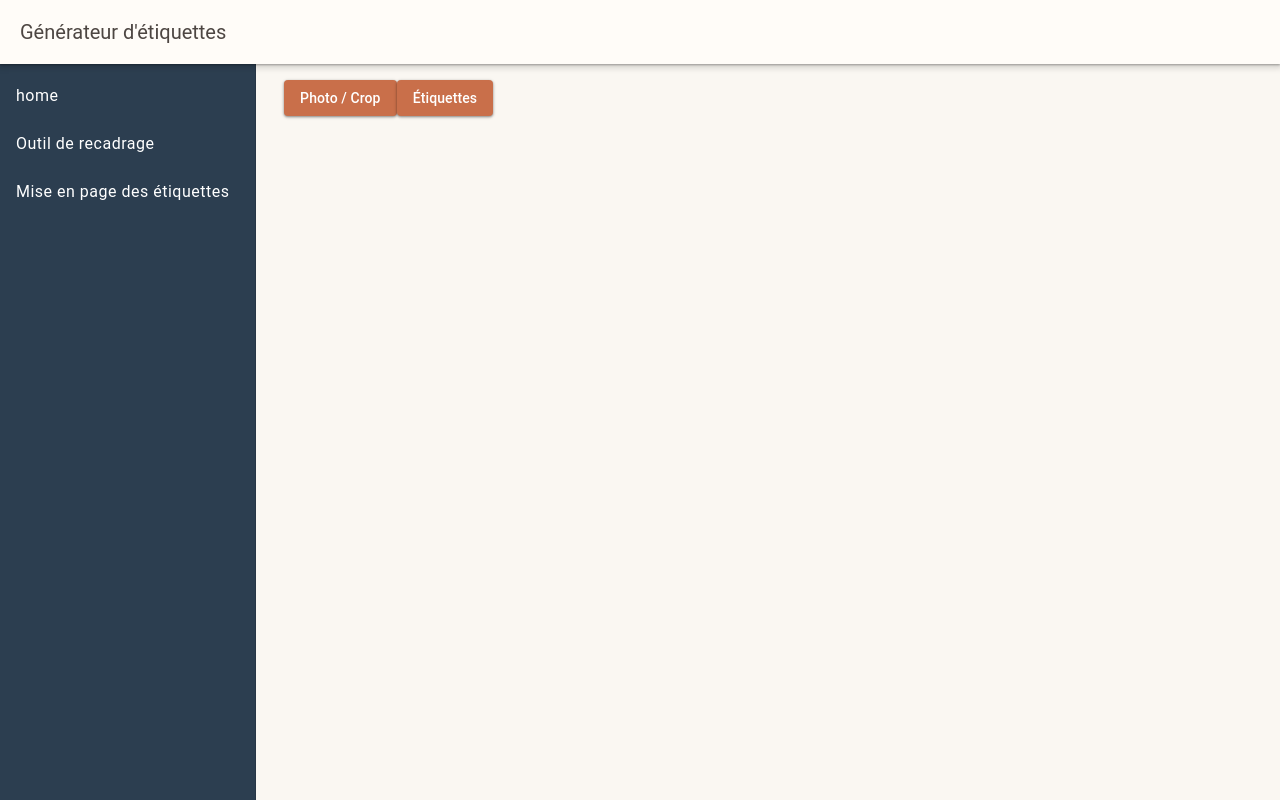
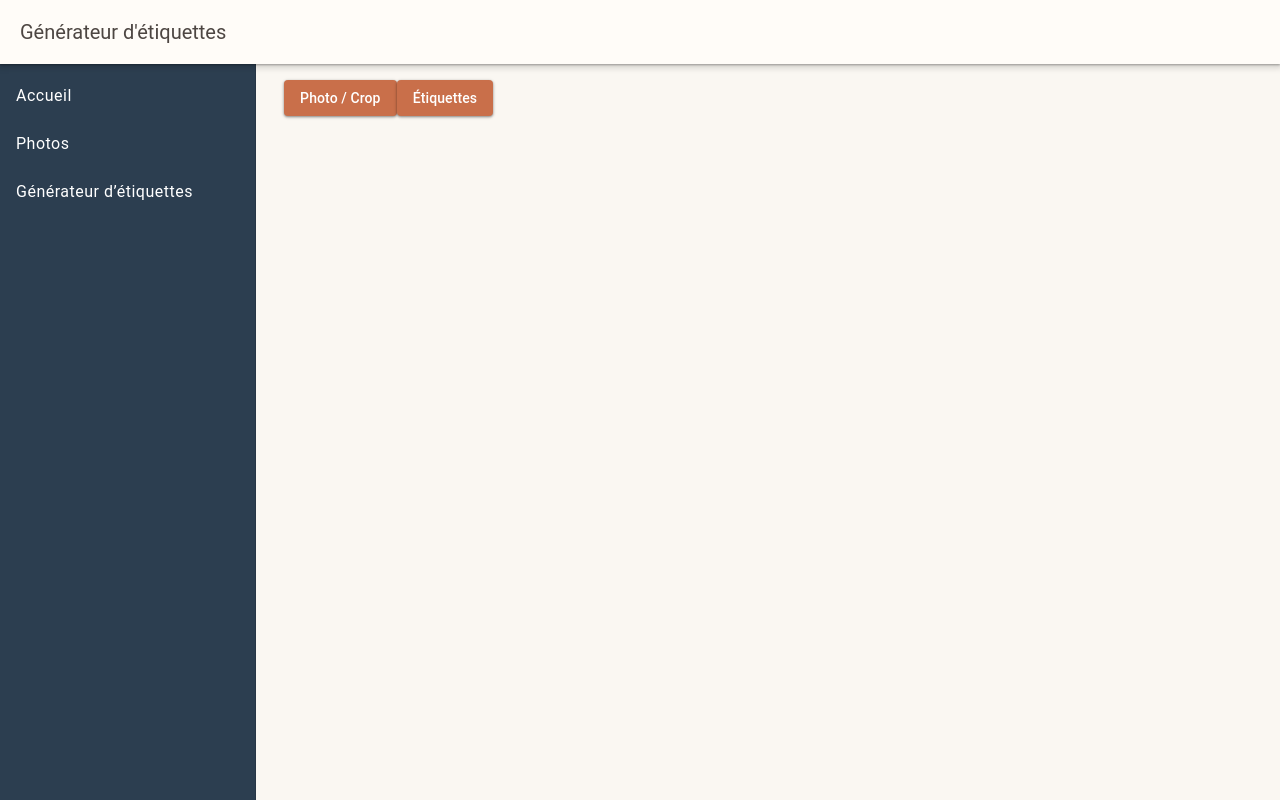
Before and after one commit to sof-git/generateur-etiquettes, a Nuxt app: page / in a window 1280 px wide. Built offline with nearby package versions, Linux system fonts and the light colour scheme.

Commit message:
changed navigation

```diff
--- a/app/composables/useHome.ts
+++ b/app/composables/useHome.ts
@@ -1,13 +1,28 @@
-type Menu = 'home' | 'Outil de recadrage' | 'Mise en page des étiquettes'
+interface Menu {
+  value: 'home' | 'picture' | 'labels'
+  label: string
+}
 
 export const useHome = ()=>{
     const homeTitle = "Générateur d'étiquettes";
     const menu = useState<'home' | 'picture' | 'labels'>(
-        'menu',
-        () => 'home'
+    'menu',
+    () => 'home'
     )
-    const navigation = ref<Menu[]>(['home','Outil de recadrage','Mise en page des étiquettes']);
-
+    const navigation = ref<Menu[]>([
+        {
+            value: 'home',
+            label: 'Accueil'
+        },
+        {
+            value: 'picture',
+            label: 'Photos'
+        },
+        {
+            value: 'labels',
+            label: 'Générateur d’étiquettes'
+        }
+    ])
     return {
         homeTitle,
         menu,
--- a/app/layouts/default.vue
+++ b/app/layouts/default.vue
@@ -5,7 +5,13 @@
         </v-app-bar>
     <v-navigation-drawer class="bg-navBackground" permanent>
         <v-list>
-            <v-list-item v-for="nav in navigation" :title="nav" @click="menu = nav"></v-list-item>
+            <v-list-item
+            v-for="nav in navigation"
+            :key="nav.value"
+            :title="nav.label"
+            @click="menu = nav.value"
+            >
+            </v-list-item>
         </v-list>
     </v-navigation-drawer>
     <v-main class="bg-background">
```
